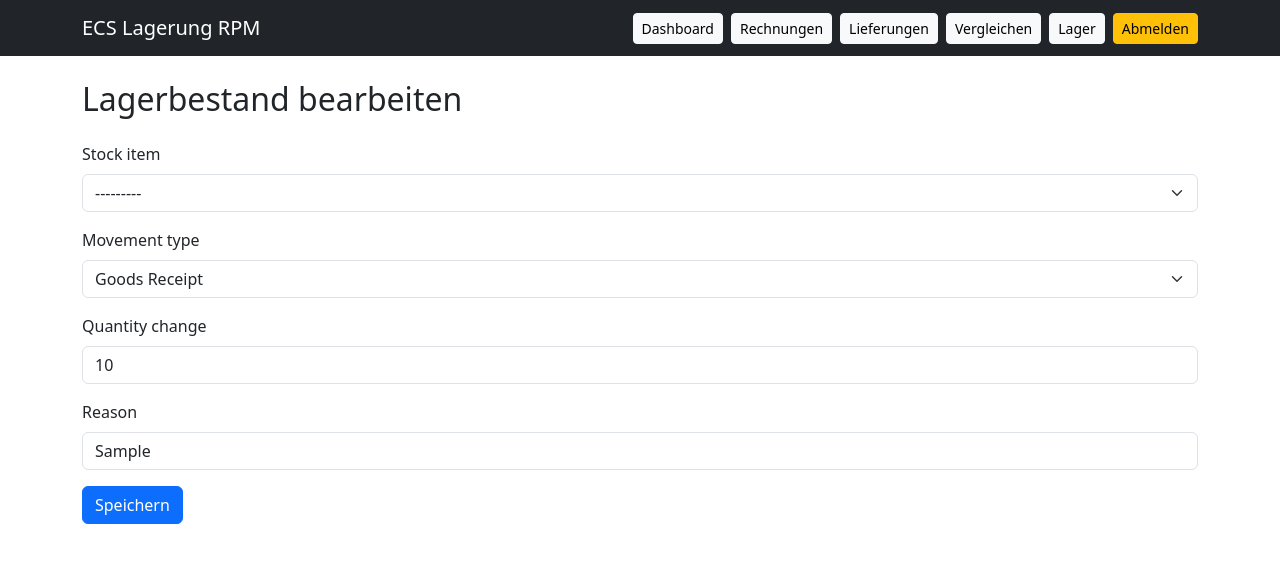
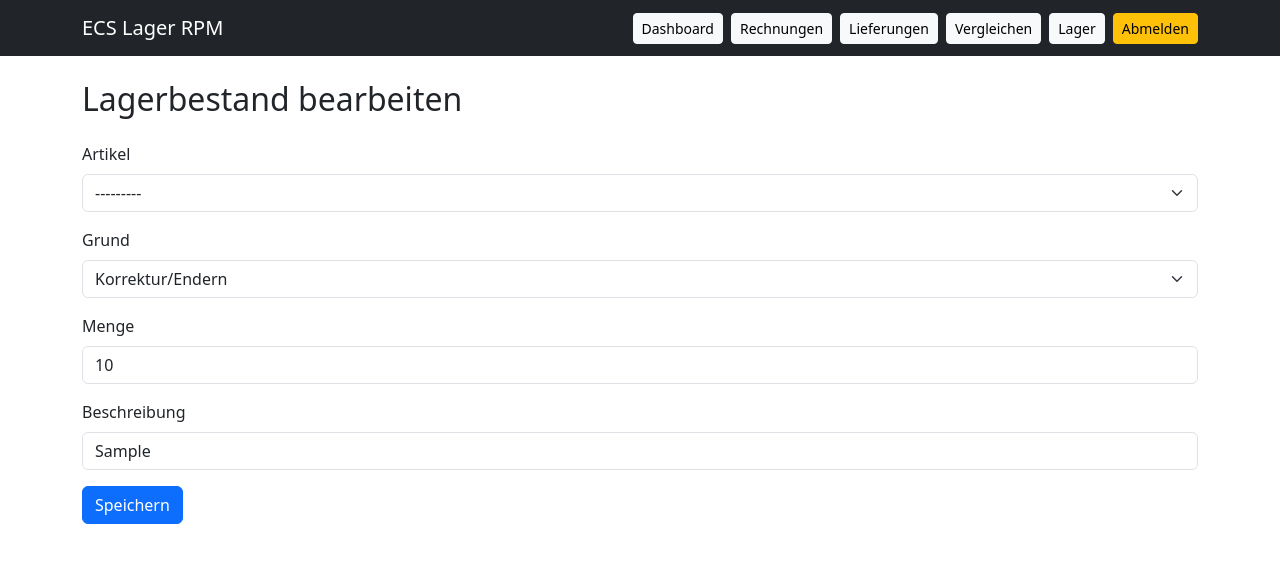
Before and after one commit to Sairos3/IHK-LagerProjekt, a Django app: page /stock/movement/1/edit/ in a window 1280 px wide. Shown: the top 563 px of the page. Run offline with Django 5.2, Linux system fonts and the light colour scheme; a user stored in the database is signed in; tables that the repository leaves empty hold one stand-in row (values such as "Sample post").

Commit message:
Grammar update for German

```diff
--- a/core/forms.py
+++ b/core/forms.py
@@ -109,17 +109,26 @@ class StockMovementForm(forms.ModelForm):
     class Meta:
         model = StockMovement
         fields = ['stock_item', 'movement_type', 'quantity_change', 'reason']
+        labels = {
+            'stock_item': 'Artikel',
+            'movement_type': 'Grund',
+            'quantity_change': 'Menge',
+            'reason': 'Beschreibung',
+        }
         widgets = {
             'stock_item': forms.Select(attrs={'class': 'form-select'}),
             'movement_type': forms.Select(attrs={'class': 'form-select'}),
             'quantity_change': forms.NumberInput(attrs={'class': 'form-control'}),
-            'reason': forms.TextInput(attrs={'class': 'form-control'}),
+            'reason': forms.TextInput(attrs={
+                'class': 'form-control',
+                'placeholder': 'Beschreibe den Grund der Eintragung'
+                }),
         }
 
     def clean_quantity_change(self):
         quantity_change = self.cleaned_data['quantity_change']
         if quantity_change == 0:
-            raise forms.ValidationError('Quantity change cannot be 0.')
+            raise forms.ValidationError('Menge kann nicht 0 sein.')
         return quantity_change
 
     def clean(self):
@@ -127,9 +136,6 @@ class StockMovementForm(forms.ModelForm):
         movement_type = cleaned_data.get('movement_type')
         quantity_change = cleaned_data.get('quantity_change')
 
-        if movement_type == 'goods_receipt' and quantity_change is not None and quantity_change < 0:
-            raise forms.ValidationError('Goods receipt should be a positive quantity.')
-
         if movement_type in ['damage', 'return'] and quantity_change is not None and quantity_change > 0:
             raise forms.ValidationError('Damage and return should usually reduce stock, so use a negative value.')
 
--- a/core/models.py
+++ b/core/models.py
@@ -83,10 +83,9 @@ class StockItem(models.Model):
 
 class StockMovement(models.Model):
     MOVEMENT_TYPES = [
-        ('goods_receipt', 'Goods Receipt'),
-        ('correction', 'Correction'),
-        ('damage', 'Damage'),
-        ('return', 'Return'),
+        ('correction', 'Korrektur/Endern'),
+        ('damage', 'Schaden'),
+        ('return', 'Retour'),
     ]
 
     stock_item = models.ForeignKey(StockItem, on_delete=models.CASCADE, related_name='movements')
--- a/core/templates/core/base.html
+++ b/core/templates/core/base.html
@@ -2,13 +2,13 @@
 <html lang="en">
 <head>
     <meta charset="UTF-8">
-    <title>ECS Lagerung RPM</title>
+    <title>ECS Lager RPM</title>
     <link href="https://cdn.jsdelivr.net/npm/bootstrap@5.3.3/dist/css/bootstrap.min.css" rel="stylesheet">
 </head>
 <body>
 <nav class="navbar navbar-expand-lg navbar-dark bg-dark mb-4">
     <div class="container">
-        <a class="navbar-brand" href="/">ECS Lagerung RPM</a>
+        <a class="navbar-brand" href="/">ECS Lager RPM</a>
         <div class="d-flex gap-2">
             <a class="btn btn-sm btn-light" href="/">Dashboard</a>
             <a class="btn btn-sm btn-light" href="/invoices/">Rechnungen</a>
--- a/core/templates/core/compare.html
+++ b/core/templates/core/compare.html
@@ -4,7 +4,7 @@
 <h2>Vergleichsergebnisse</h2>
 
 <div class="mb-3 d-flex gap-2">
-    <a class="btn btn-success" href="/stock/apply/">Lagerbestand aus Lieferungen verwenden</a>
+    <a class="btn btn-success" href="/stock/apply/">Lagerbestand aktualisieren</a>
     <a class="btn btn-outline-secondary" href="/invoices/">Rechnungen anzeigen</a>
 </div>
 
@@ -63,7 +63,7 @@
                 <th>Erwartet</th>
                 <th>Geliefert</th>
                 <th>Differenz</th>
-                <th>Stand</th>
+                <th>Status</th>
             </tr>
             {% for item in group.items %}
             <tr>
--- a/core/templates/core/delivery_detail.html
+++ b/core/templates/core/delivery_detail.html
@@ -28,7 +28,7 @@
         <th>Artikel</th>
         <th>Menge</th>
         <th>Einheit</th>
-        <th>Aktion</th>
+        <th>Status</th>
     </tr>
     {% for item in delivery.items.all %}
     <tr>
--- a/core/templates/core/delivery_list.html
+++ b/core/templates/core/delivery_list.html
@@ -25,7 +25,7 @@
         <th>Lieferant</th>
         <th>Datum</th>
         <th>Artikel</th>
-        <th>Aktion</th>
+        <th>Status</th>
     </tr>
     {% for delivery in deliveries %}
     <tr>
--- a/core/templates/core/invoice_detail.html
+++ b/core/templates/core/invoice_detail.html
@@ -36,9 +36,9 @@
 <table class="table table-bordered mb-4">
     <tr>
         <th>Artikel</th>
-        <th>Quantity</th>
-        <th>Unit</th>
-        <th>Net Price</th>
+        <th>Menge</th>
+        <th>Einheit</th>
+        <th>Euro</th>
         <th>Status</th>
     </tr>
     {% for item in invoice.items.all %}
--- a/core/templates/core/stock_list.html
+++ b/core/templates/core/stock_list.html
@@ -14,7 +14,7 @@
 </form>
 
 <div class="mb-3 d-flex gap-2">
-    <a class="btn btn-primary" href="/stock/movement/add/">Lagerabweichung hinzufügen</a>
+    <a class="btn btn-primary" href="/stock/movement/add/">Lagerbestand bearbeiten</a>
     <a class="btn btn-outline-secondary" href="/stock/movements/">Lagerbewegungen anzeigen</a>
     <a class="btn btn-outline-success" href="/export/stock/">Excel-Export</a>
 </div>
--- a/core/templates/core/stock_movement_list.html
+++ b/core/templates/core/stock_movement_list.html
@@ -4,7 +4,7 @@
 <h2>Lagerabweichung</h2>
 
 <div class="mb-3">
-    <a class="btn btn-primary" href="/stock/movement/add/">Bewegung hinzufügen</a>
+    <a class="btn btn-primary" href="/stock/movement/add/">Lagerbestand bearbeiten</a>
     <a class="btn btn-secondary" href="/stock/">Zurück zum Lager</a>
 </div>
 
--- a/core/views.py
+++ b/core/views.py
@@ -260,7 +260,7 @@ def stock_movement_create(request):
             return redirect('stock_list')
     else:
         form = StockMovementForm()
-    return render(request, 'core/form.html', {'form': form, 'title': 'Create Stock Movement'})
+    return render(request, 'core/form.html', {'form': form, 'title': 'Lagerbestand bearbeiten'})
 
 
 @login_required
@@ -494,7 +494,7 @@ def export_invoices(request):
         "Rechnungs Nr.",
         "Lieferant",
         "Rechnungsdatum",
-        "Stand",
+        "Status",
         "Artikel",
         "Lieferanzahl",
     ]
```
